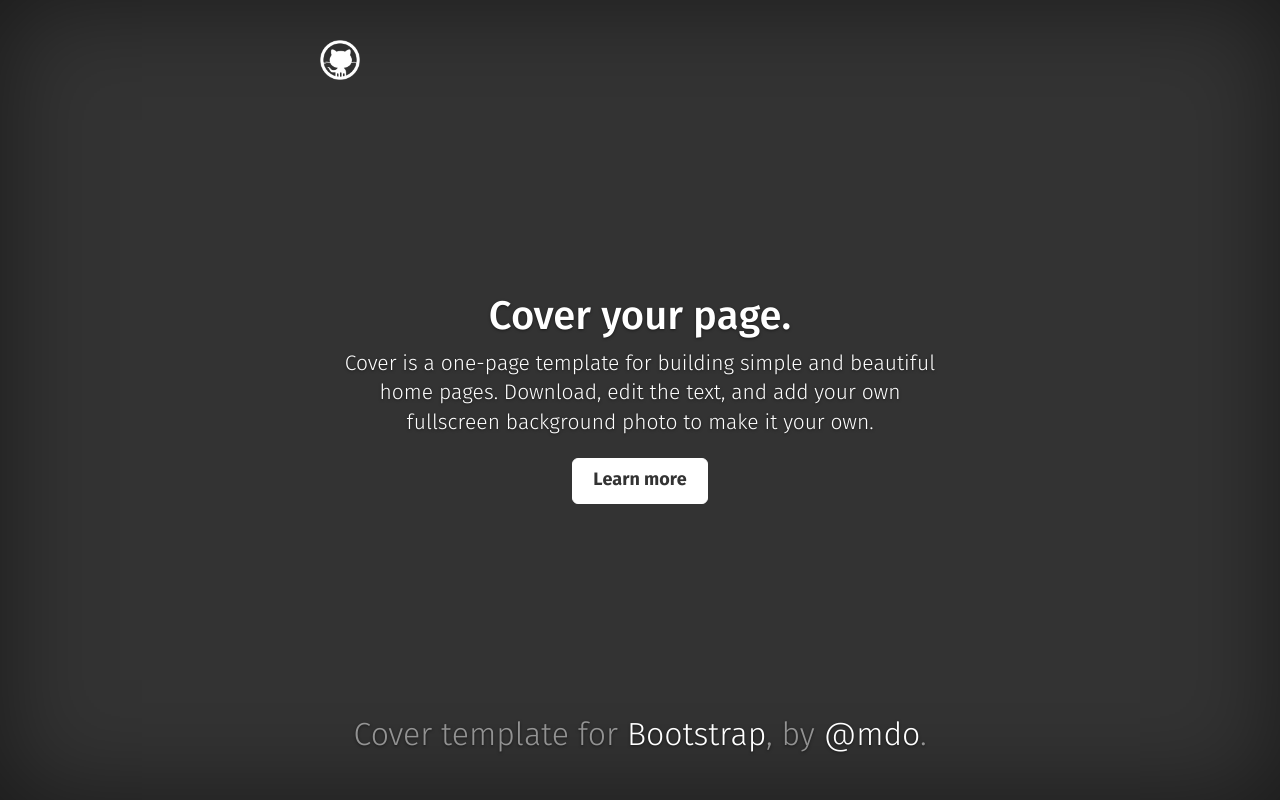
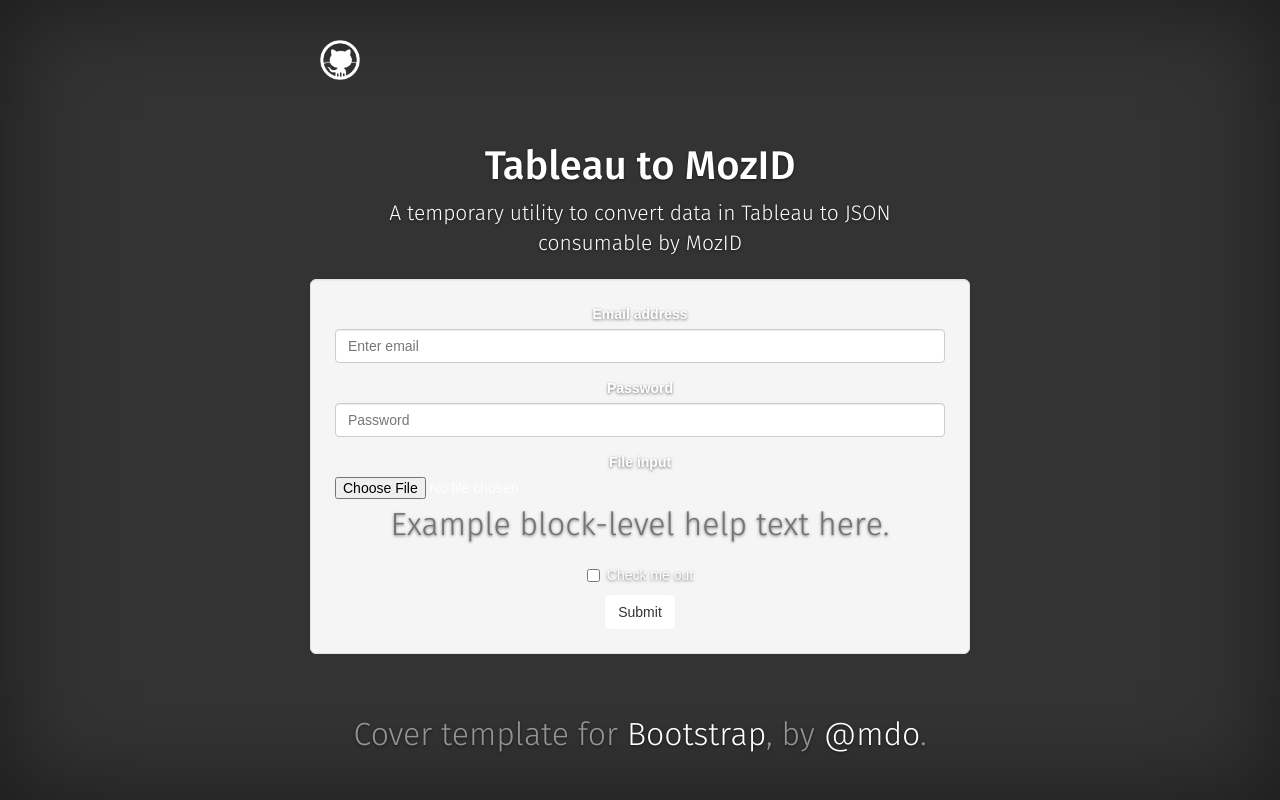
Before and after one commit to ckprice/tableau-to-mozid, a Python web app: template templates/start.html in a window 1280 px wide. Run offline with Jinja, Linux system fonts and the light colour scheme; the template is opened without the code that fills it, so the values that code supplies are empty; some libraries are stand-ins or nearby versions.

Commit message:
Other stuffs

```diff
--- a/templates/start.html
+++ b/templates/start.html
@@ -95,11 +95,33 @@
           </div>
 
           <div class="inner cover">
-            <h1 class="cover-heading">Cover your page.</h1>
-            <p class="lead">Cover is a one-page template for building simple and beautiful home pages. Download, edit the text, and add your own fullscreen background photo to make it your own.</p>
-            <p class="lead">
-              <a href="#" class="btn btn-lg btn-default">Learn more</a>
-            </p>
+
+            <h1 class="cover-heading">Tableau to MozID</h1>
+            <p class="lead">A temporary utility to convert data in Tableau to JSON consumable by MozID</p>
+
+            <div class="well well-lg">
+              <form role="form">
+                <div class="form-group">
+                  <label for="exampleInputEmail1">Email address</label>
+                  <input type="email" class="form-control" id="exampleInputEmail1" placeholder="Enter email">
+                </div>
+                <div class="form-group">
+                  <label for="exampleInputPassword1">Password</label>
+                  <input type="password" class="form-control" id="exampleInputPassword1" placeholder="Password">
+                </div>
+                <div class="form-group">
+                  <label for="exampleInputFile">File input</label>
+                  <input type="file" id="exampleInputFile">
+                  <p class="help-block">Example block-level help text here.</p>
+                </div>
+                <div class="checkbox">
+                  <label>
+                    <input type="checkbox"> Check me out
+                  </label>
+                </div>
+                <button type="submit" class="btn btn-default">Submit</button>
+              </form>
+            </div>
           </div>
 
           <div class="mastfoot">
```
